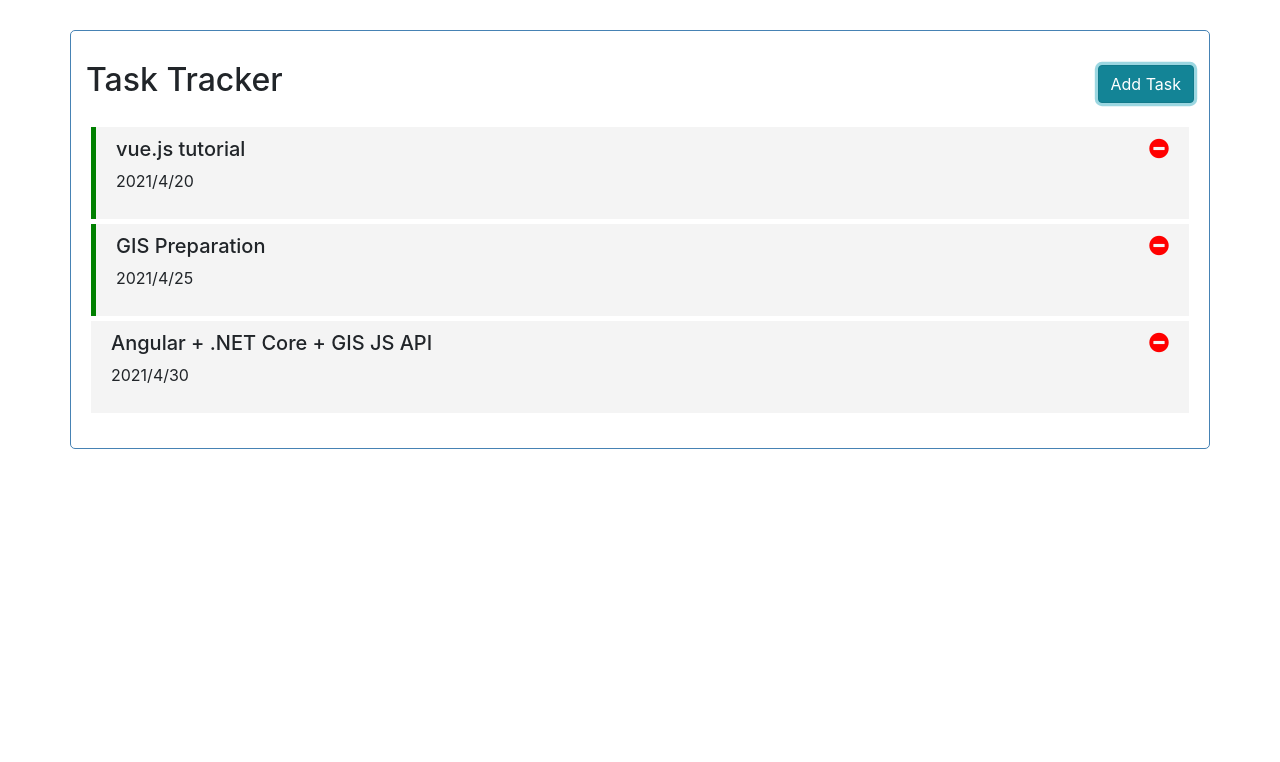
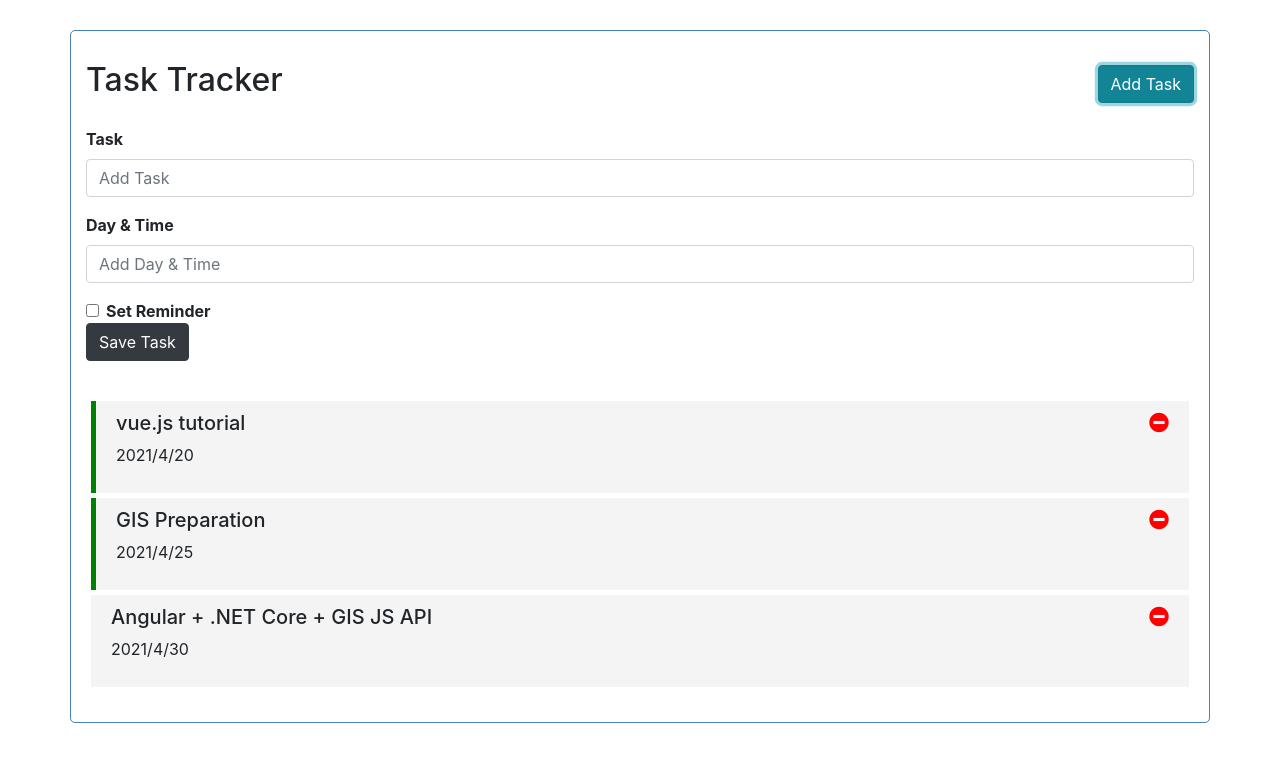
Before and after one commit to xuyangHan/VuejsApp-Task-Tracker, a Vue app in the folder VuejsApp Test/: page / in a window 1280 px wide. Both pictures are taken after a click on the button "Add Task". Shown: the top 762 px of the page. Built offline with nearby package versions, Linux system fonts and the light colour scheme.

Commit message:
toggle-add-tasks

```diff
--- /dev/null
+++ b/VuejsApp Test/src/components/AddTask.vue
@@ -0,0 +1,71 @@
+<template>
+    <form @submit="onSubmit" class="add-form">
+        <div class="form-group">
+            <label>Task</label>
+            <input class="form-control" type="text" v-model="text" name="text" placeholder="Add Task" />
+        </div>
+        <div class="form-group">
+            <label>Day & Time</label>
+            <input class="form-control"
+                   type="text"
+                   v-model="day"
+                   name="day"
+                   placeholder="Add Day & Time" />
+        </div>
+        <div class="form-check">
+            <input class="form-control-check form-check-input" type="checkbox" v-model="reminder" name="reminder" />
+            <label class="form-check-label">Set Reminder</label>
+        </div>
+
+        <input type="submit" value="Save Task" class="btn btn-dark" />
+    </form>
+</template>
+
+<script lang="ts">
+    export default {
+        name: 'AddTask',
+        data() {
+            return {
+                text: '',
+                day: '',
+                reminder: false,
+            }
+        },
+        methods: {
+            onSubmit(e) {
+                e.preventDefault()
+                if (!this.text) {
+                    alert('Please add a task')
+                    return
+                }
+                const newTask = {
+                    // id: Math.floor(Math.random() * 100000),
+                    text: this.text,
+                    day: this.day,
+                    reminder: this.reminder,
+                }
+                this.$emit('add-task', newTask)
+                this.text = ''
+                this.day = ''
+                this.reminder = false
+            },
+        },
+    }
+
+</script>
+
+<style scoped>
+    .add-form {
+        margin-bottom: 40px;
+    }
+
+    .form-group label {
+        display: block;
+        font-weight: bold;
+    }
+
+    .form-check-label {
+        display: block;
+        font-weight: bold;
+    }
+</style>
--- a/VuejsApp Test/src/components/Header.vue
+++ b/VuejsApp Test/src/components/Header.vue
@@ -1,7 +1,11 @@
 <template>
     <header>
         <h2>{{ title }}</h2>
-        <button type="button" class="btn btn-info" @click="onClick()">Add Task</button>
+        <button
+                type="button"
+                class="btn btn-info"
+                @click="onClick()"
+                >Add Task</button>
     </header>
 </template>
 
@@ -14,7 +18,7 @@
         },
         methods: {
             onClick() {
-                console.log('Click')
+                this.$emit('toggle-add-task')
             },
         }
     }
--- a/VuejsApp Test/src/components/Home.vue
+++ b/VuejsApp Test/src/components/Home.vue
@@ -1,7 +1,11 @@
 <template>
     <div class="home">
         <div class="container">
-            <Header title="Task Tracker"></Header>
+            <Header @toggle-add-task="toggleAddTask" title="Task Tracker"></Header>
+            <div v-show="showAddTask">
+                <AddTask @add-task="addTask" />
+            </div>
+
             <Tasks @toggle-reminder="toggleReminder"
                    @delete-task="deleteTask"
                    :tasks="tasks">
@@ -13,19 +17,29 @@
 <script>
     import Header from './Header'
     import Tasks from './Tasks'
+    import AddTask from './AddTask'
 
     export default {
         name: 'Home',
         components: {
             Header,
-            Tasks
+            Tasks,
+            AddTask,
         },
         data() {
             return {
-                tasks: []
+                tasks: [],
+                showAddTask: false
             }
         },
         methods: {
+            toggleAddTask() {
+                this.showAddTask = !this.showAddTask;
+
+            },
+            addTask(task) {
+                this.tasks = [...this.tasks, task]
+            },
             deleteTask(id) {
                 if (confirm('Are you sure to delete the task?')) {
                     this.tasks = this.tasks.filter((task) => task.id !== id)
```
Also changed, not shown: 1 other file (tests, documents, lock files or other folders).
